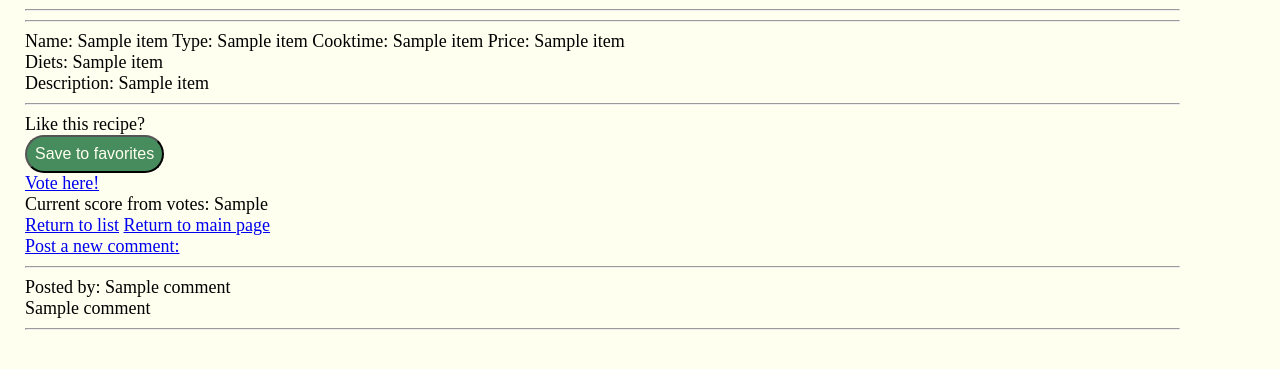
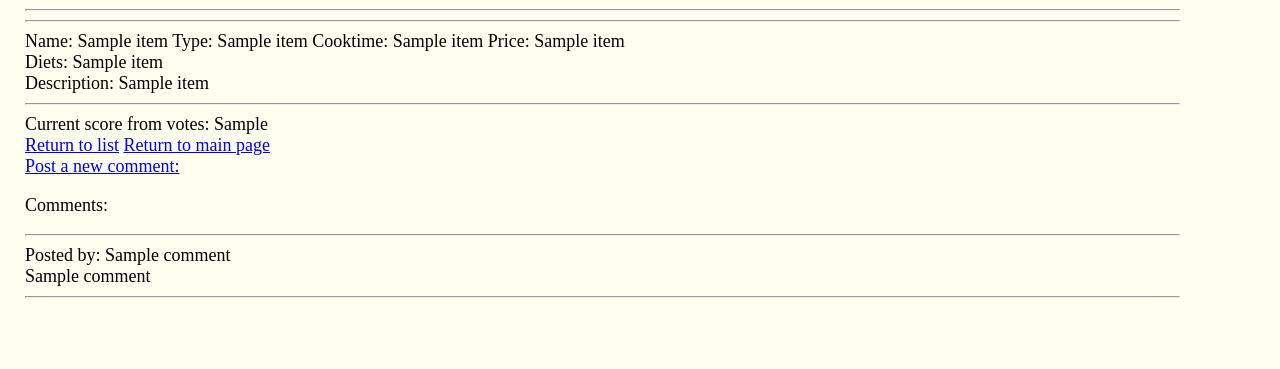
Before and after one commit to maritatsuko/what_to_eat, a Flask app: template templates/recipe.html in a window 1280 px wide. Shown: the part 155-524 px from the top of the page. Run offline with Flask 3, Linux system fonts and the light colour scheme; the template is opened without the code that fills it: most values are stand-ins (such as "Sample title", 1, 10 or a date in 2020).

Commit message:
removed the option to save as favorite and vote when not logged in

```diff
--- a/templates/recipe.html
+++ b/templates/recipe.html
@@ -10,6 +10,7 @@ Price: {{ item[5] }} <br>
 Diets: {{ item[7] }} <br>
 Description: {{ item[6] }}
 <hr>
+{% if session.username %}
 Like this recipe?<br>
 <form action="/favorite" method="POST">
     <input type="submit" value="Save to favorites">
@@ -17,6 +18,7 @@ Like this recipe?<br>
     <input type="hidden" name="csrf_token" value="{{ session.csrf_token }}">
 </form>
 <a href="/recipe/{{ item[0] }}/voting">Vote here!</a> <br>
+{% endif %}
 Current score from votes:
 {{ current_votes[0] }} <br>
 <a href="/allrecipes">Return to list</a>
@@ -24,6 +26,7 @@ Current score from votes:
 
 <a href="/recipe/{{ item[0] }}/comment">Post a new comment:</a> <br>
 {% endfor %}
+<p>Comments:</p>
 <hr>
 {% for comment in discussion %}
 Posted by: {{ comment[1] }} <br>
```
